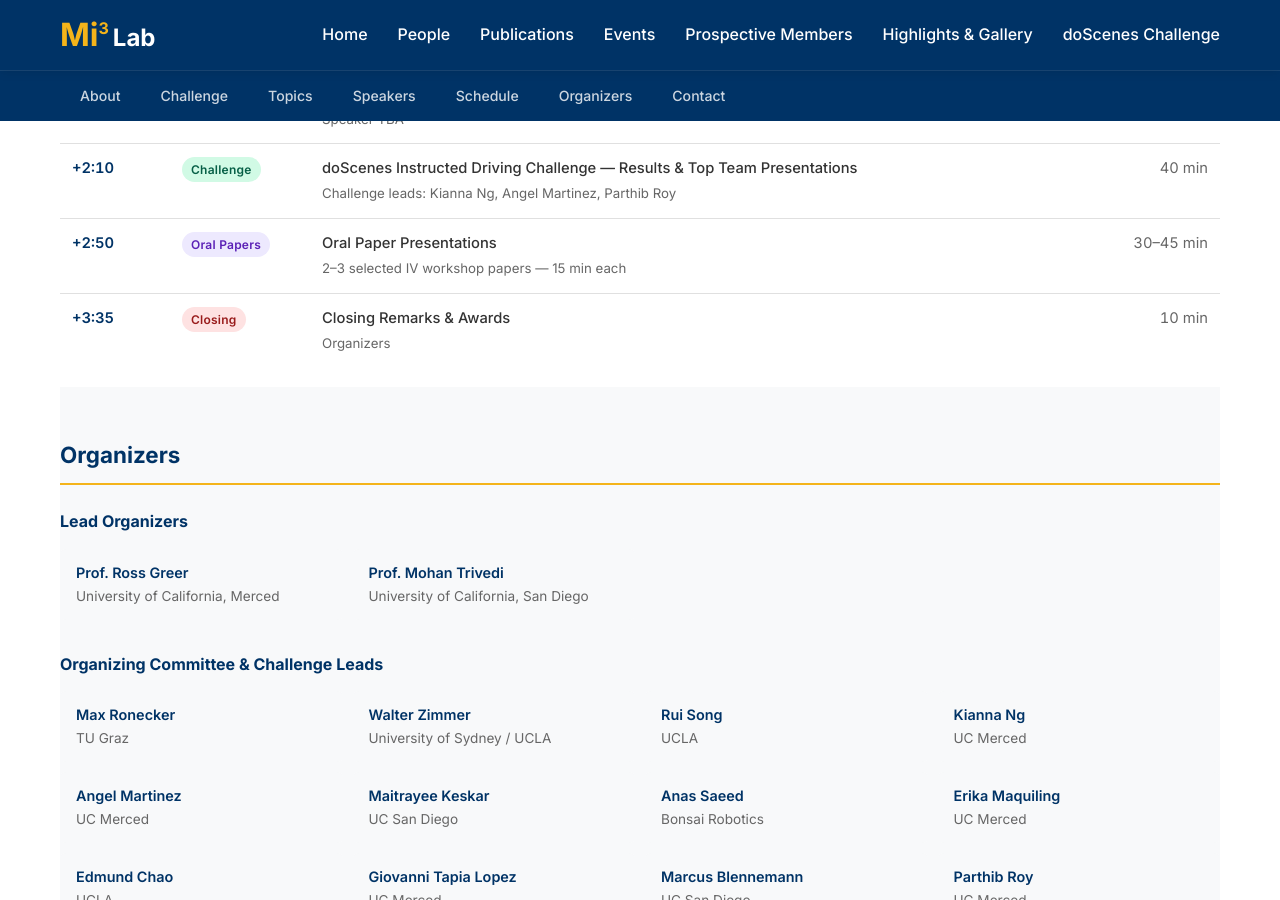
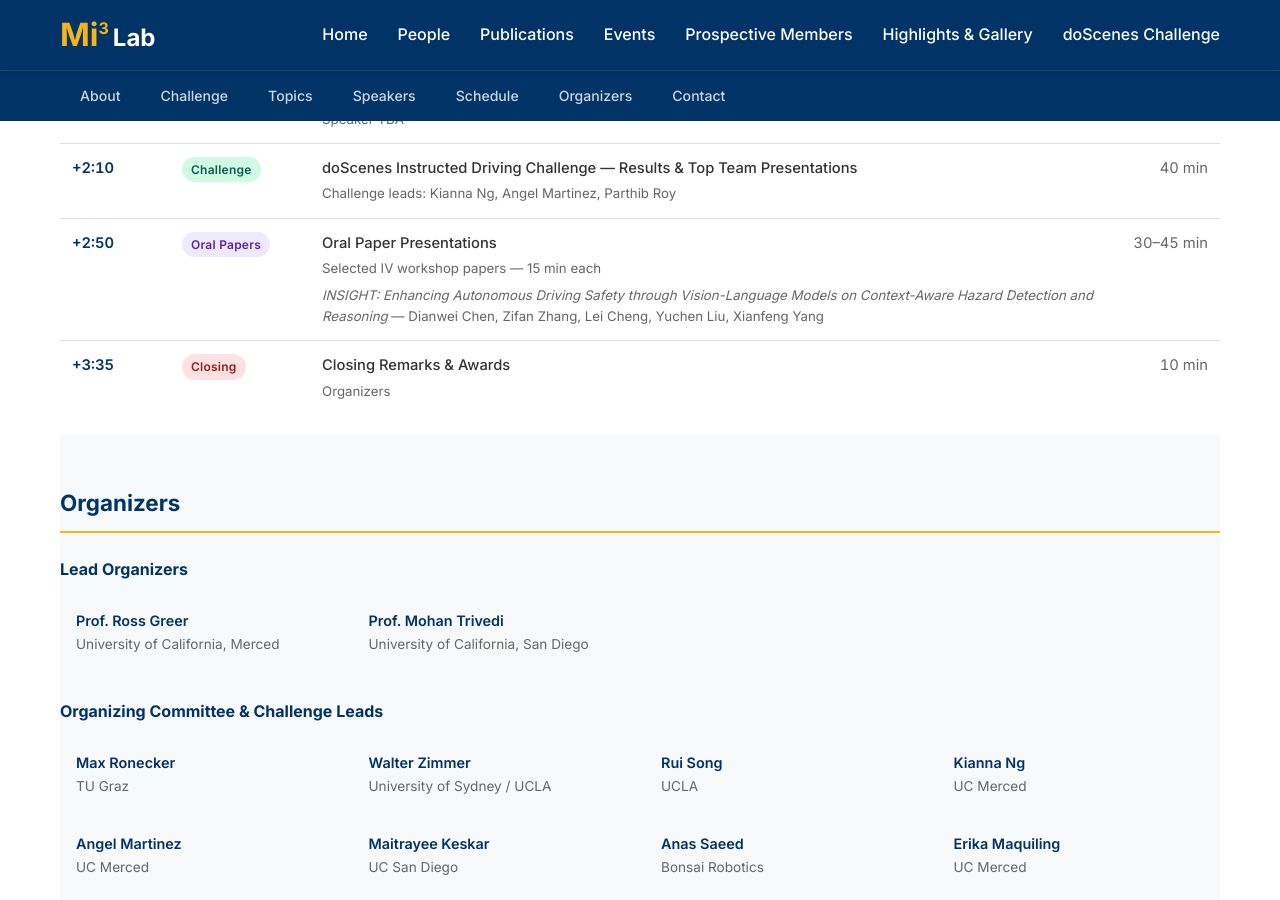
Before and after one commit to Mi3-Lab/mi3-lab.github.io, a Jekyll site: the page built from vl-iiv-2026.html, in a window 1280 px wide and 900 px high, scrolled down 2610 px. Built offline with Jekyll 4.4.1, drawn with Linux system fonts in a browser that asks for light colours.

Commit message:
Add INSIGHT paper to oral presentations in VL-IIV 2026 schedule
Co-Authored-By: Claude Sonnet 4.6 <noreply@anthropic.com>

```diff
--- a/vl-iiv-2026.html
+++ b/vl-iiv-2026.html
@@ -405,7 +405,8 @@ title: VL-IIV 2026 Workshop
           <td class="schedule-type"><span class="schedule-badge badge-oral">Oral Papers</span></td>
           <td>
             <div class="schedule-title">Oral Paper Presentations</div>
-            <div class="schedule-speaker">2&ndash;3 selected IV workshop papers &mdash; 15 min each</div>
+            <div class="schedule-speaker">Selected IV workshop papers &mdash; 15 min each</div>
+            <div class="schedule-speaker" style="margin-top:0.4em;"><em>INSIGHT: Enhancing Autonomous Driving Safety through Vision-Language Models on Context-Aware Hazard Detection and Reasoning</em> &mdash; Dianwei Chen, Zifan Zhang, Lei Cheng, Yuchen Liu, Xianfeng Yang</div>
           </td>
           <td class="schedule-time" style="text-align:right; color: var(--text-light); font-weight:400;">30&ndash;45 min</td>
         </tr>
```
